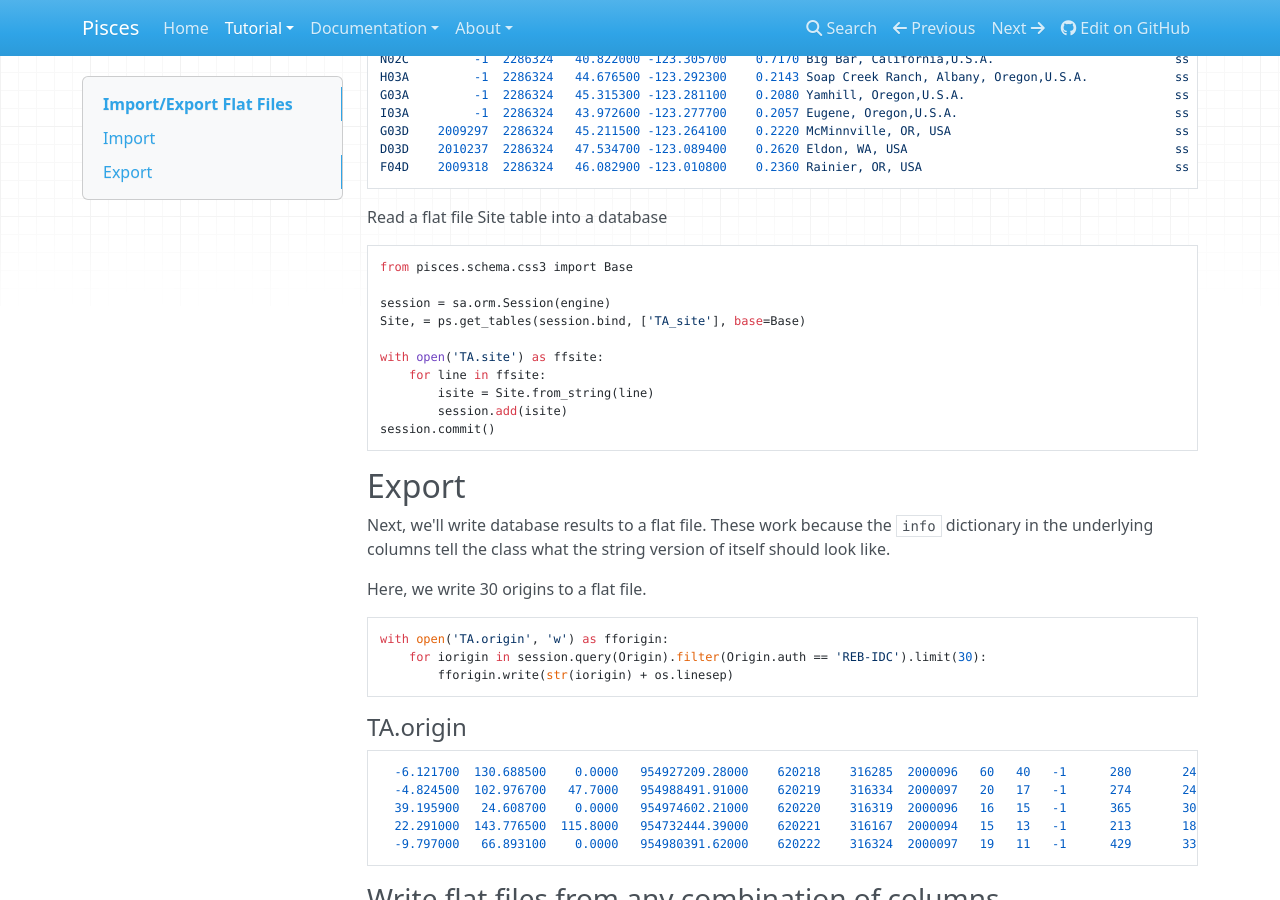
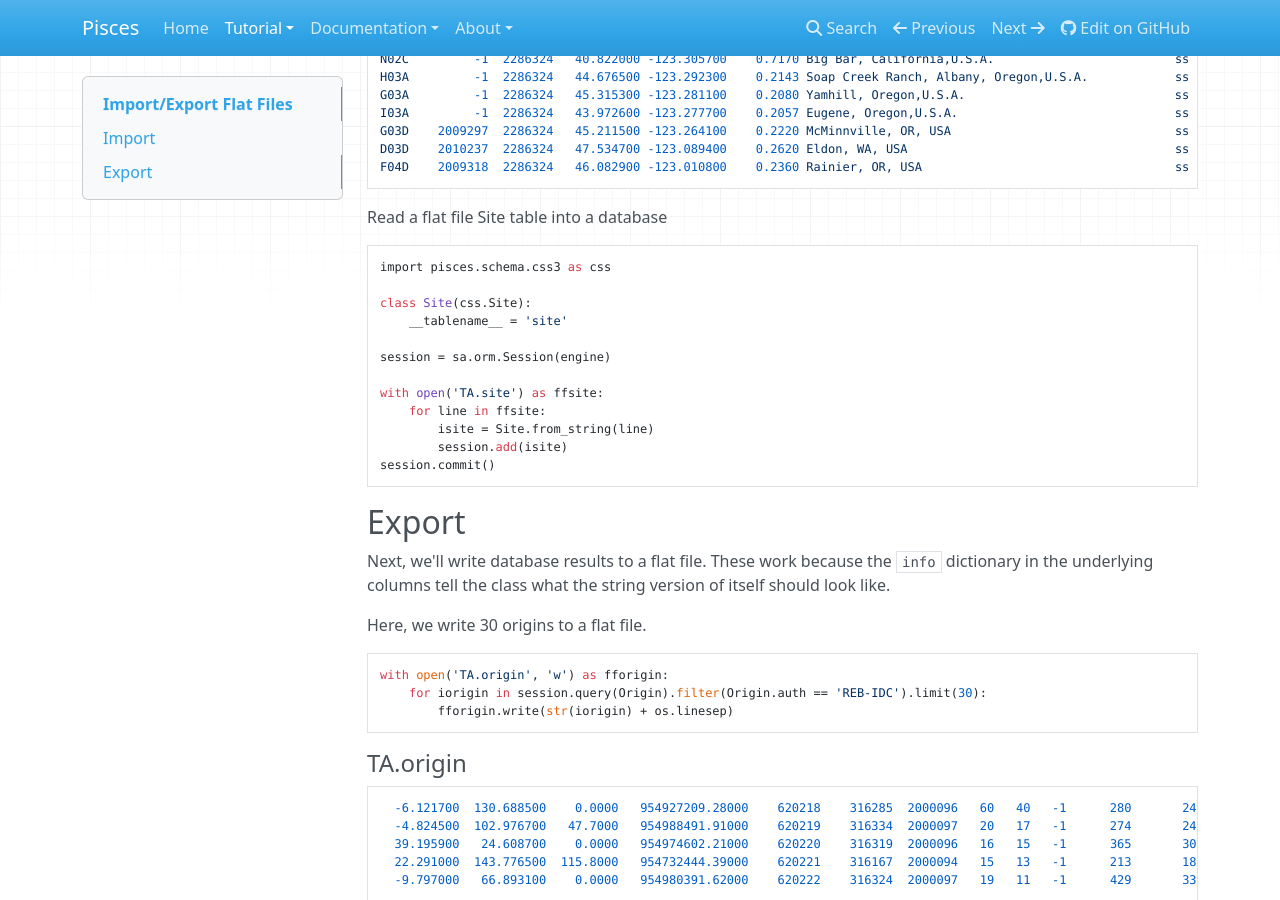
Before and after one commit to LANL-Seismoacoustics/pisces, an MkDocs documentation site: the page built from docs/source/tutorial.flatfiles.md, in a window 1280 px wide and 900 px high, scrolled down 468 px. Built offline with MkDocs 1.6.1, drawn with Linux system fonts in a browser that asks for light colours; nearby versions of some CDN libraries; old or Windows-style settings are respelled for this version of MkDocs.

Commit message:
Update docs.

```diff
--- a/docs/source/tutorial.flatfiles.md
+++ b/docs/source/tutorial.flatfiles.md
@@ -33,10 +33,12 @@ database.
 
 Read a flat file Site table into a database
 
-    from pisces.schema.css3 import Base
+    import pisces.schema.css3 as css
+
+    class Site(css.Site):
+        __tablename__ = 'site'
 
     session = sa.orm.Session(engine)
-    Site, = ps.get_tables(session.bind, ['TA_site'], base=Base)
 
     with open('TA.site') as ffsite:
         for line in ffsite:
```
Also changed, not shown: docs/source/tutorial.queries.md (+8 -25 lines), docs/source/tutorial.tables.md (+1 -1 lines).
